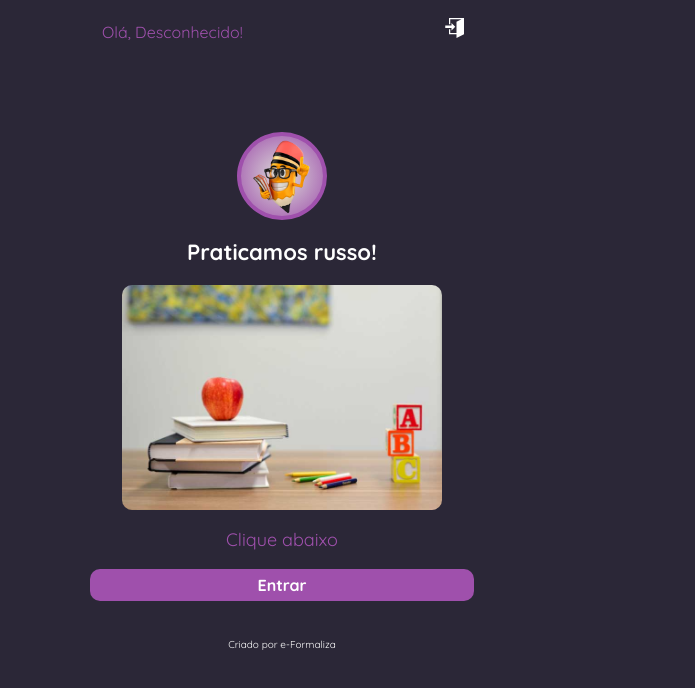
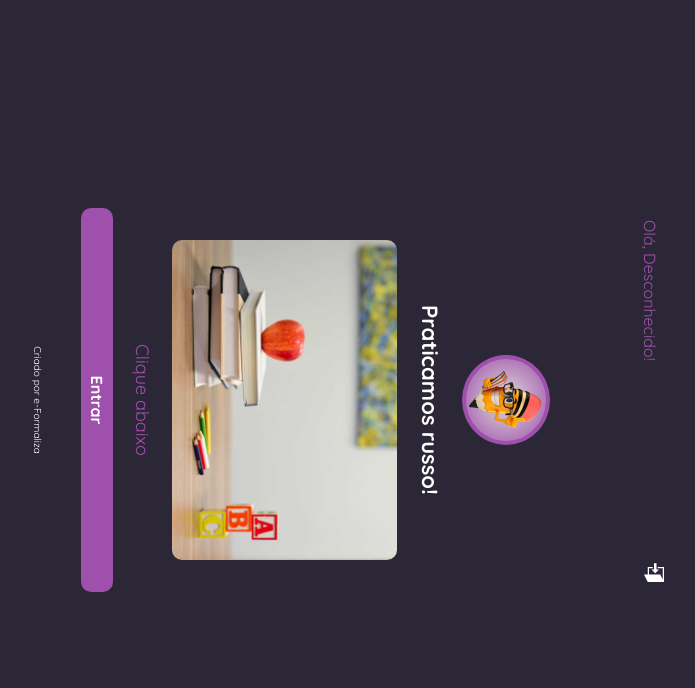
Before and after one commit to TrueAlexander/praticamos-russo, a Next.js app: page / in a window 1280 px wide. Shown: the top 688 px of the page, without its empty margins (358-1053 px from the left). Built offline with nearby package versions, Linux system fonts and the light colour scheme; no server answers.

Commit message:
anti-rotate

```diff
--- a/src/app/globals.css
+++ b/src/app/globals.css
@@ -1,3 +1,9 @@
 @tailwind base;
 @tailwind components;
 @tailwind utilities;
+
+@media only screen and (orientation:landscape) {
+  body {
+    transform: rotate(90deg);
+  }
+}
```
